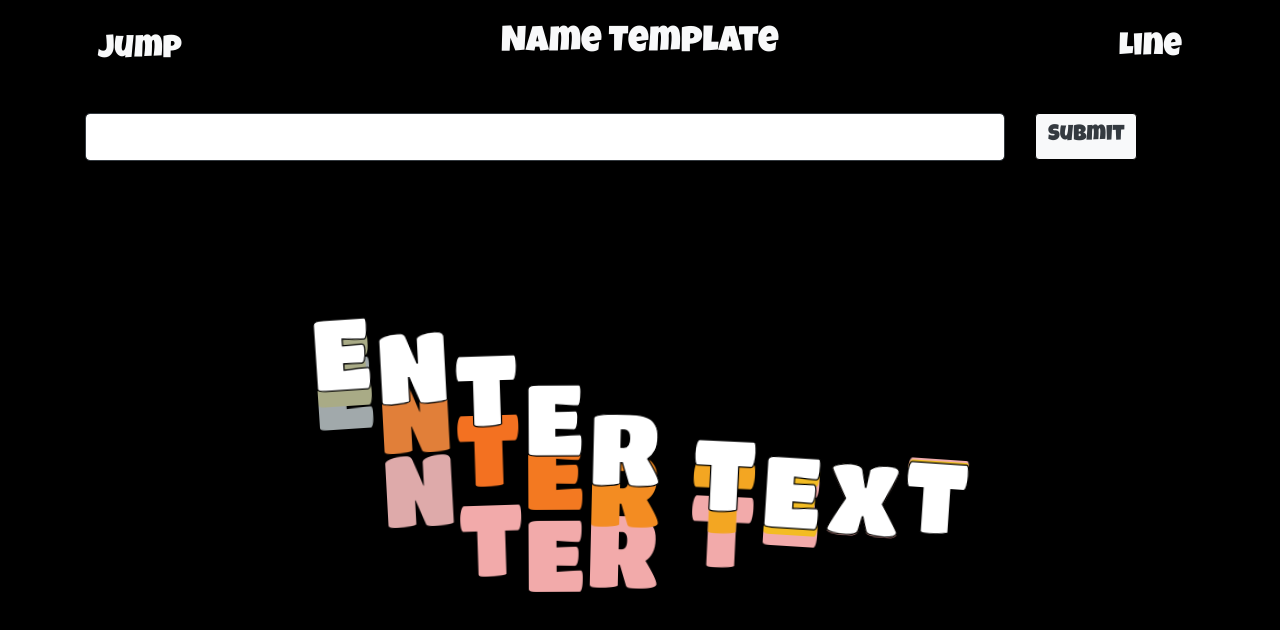
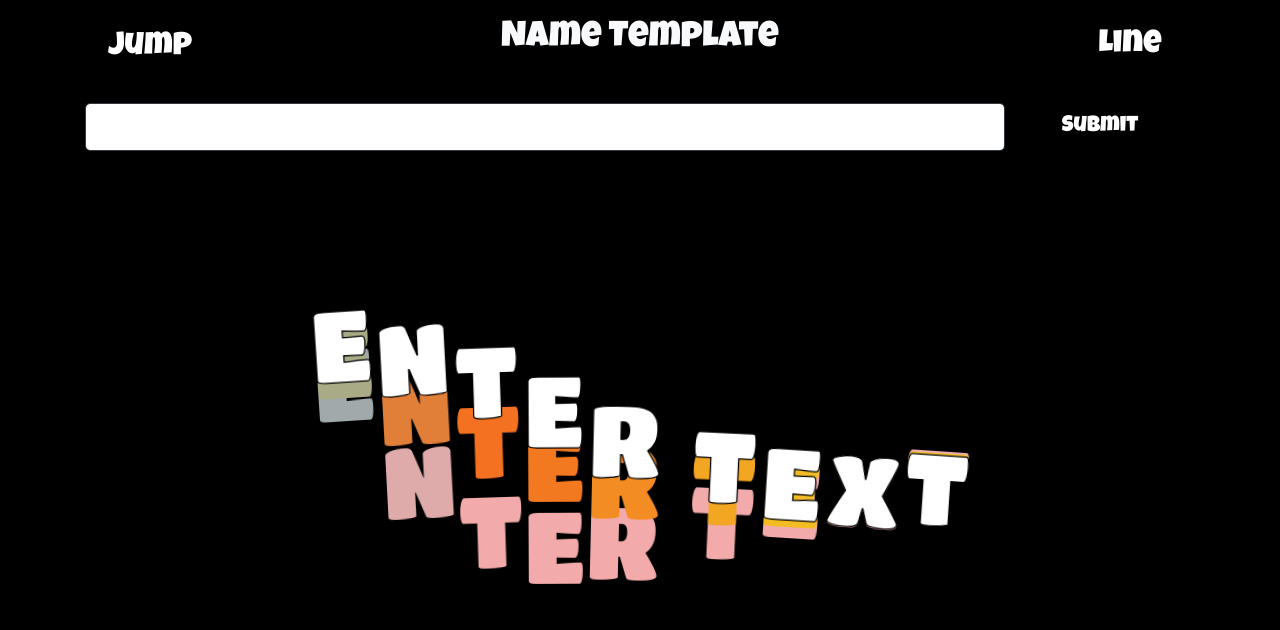
Before and after one commit to rahulrmsh/name-starter-template-js, a plain HTML site: page index.html in a window 1280 px wide. Drawn offline with nearby package versions, Linux system fonts and the light colour scheme.

Commit message:
css updated

```diff
--- a/css/name.css
+++ b/css/name.css
@@ -57,3 +57,49 @@ body {
         font-size: 50px;
     }
 }
+
+.custom-btn {
+    width: 130px;
+    height: 50px;
+    padding: auto auto;
+    border: 2px solid #000;
+    font-family: 'Lato', sans-serif;
+    font-weight: 500;
+    background: transparent;
+    cursor: pointer;
+    transition: all 0.3s ease;
+    position: relative;
+    display: inline-block;
+}
+
+.btn-14 {
+    background: #000;
+    color: #fff;
+    z-index: 1;
+}
+
+.btn-14:after {
+    position: absolute;
+    content: "";
+    width: 100%;
+    height: 0;
+    top: 0;
+    left: 0;
+    z-index: -1;
+    background: #e0e5ec;
+    transition: all 0.3s ease;
+}
+
+.btn-14:hover {
+    color: #000;
+}
+
+.btn-14:hover:after {
+    top: auto;
+    bottom: 0;
+    height: 100%;
+}
+
+.btn-14:active {
+    top: 2px;
+}
--- a/index.html
+++ b/index.html
@@ -18,13 +18,13 @@
         <header class="py-3">
             <div class="row flex-nowrap justify-content-between align-items-center">
                 <div class="col-4 pt-1">
-                    <button style='text-decoration:none; font-size: xx-large; border-color: black;' class="btn btn-link text-light blog-header-logo" id="jump">Jump</button>
+                    <button style='text-decoration:none; font-size: xx-large; border-color: black;' class="custom-btn btn-14 blog-header-logo " id="jump">Jump</button>
                 </div>
                 <div class="col-4 text-center">
                     <h3 class="blog-header-logo text-light" href="#">Name Template</h3>
                 </div>
                 <div class="col-4 d-flex justify-content-end align-items-center">
-                    <button style='text-decoration:none; font-size: xx-large; border-color: black;' class="btn btn-link text-light blog-header-logo" id="line">Line</button>
+                    <button style='text-decoration:none; font-size: xx-large; border-color: black;' class="custom-btn btn-14 blog-header-logo" id="line">Line</button>
                 </div>
             </div>
         </header>
@@ -32,7 +32,7 @@
     <div class="container">
         <div class="row mb-3">
             <div class="col-md-10 themed-grid-col"><input id="listText" class="form-control form-control-lg border border-dark mx-auto " maxlength="90" type="text"></div>
-            <div class="col-4 col-md-2 themed-grid-col"><button style='text-decoration:none; font-size: 22px; border-color: black; ' class="text-dark btn btn-light blog-header-logo" id="submit">Submit</button></div>
+            <div class="col-4 col-md-2 themed-grid-col"><button style='text-decoration:none; font-size: 22px; border-color: black; ' class="custom-btn btn-14 blog-header-logo" id="submit">Submit</button></div>
         </div>
         <div class="wrapper align-content-center container" style="padding-top: 5rem;">
             <span style="animation-delay: 120ms;">E</span>
```
